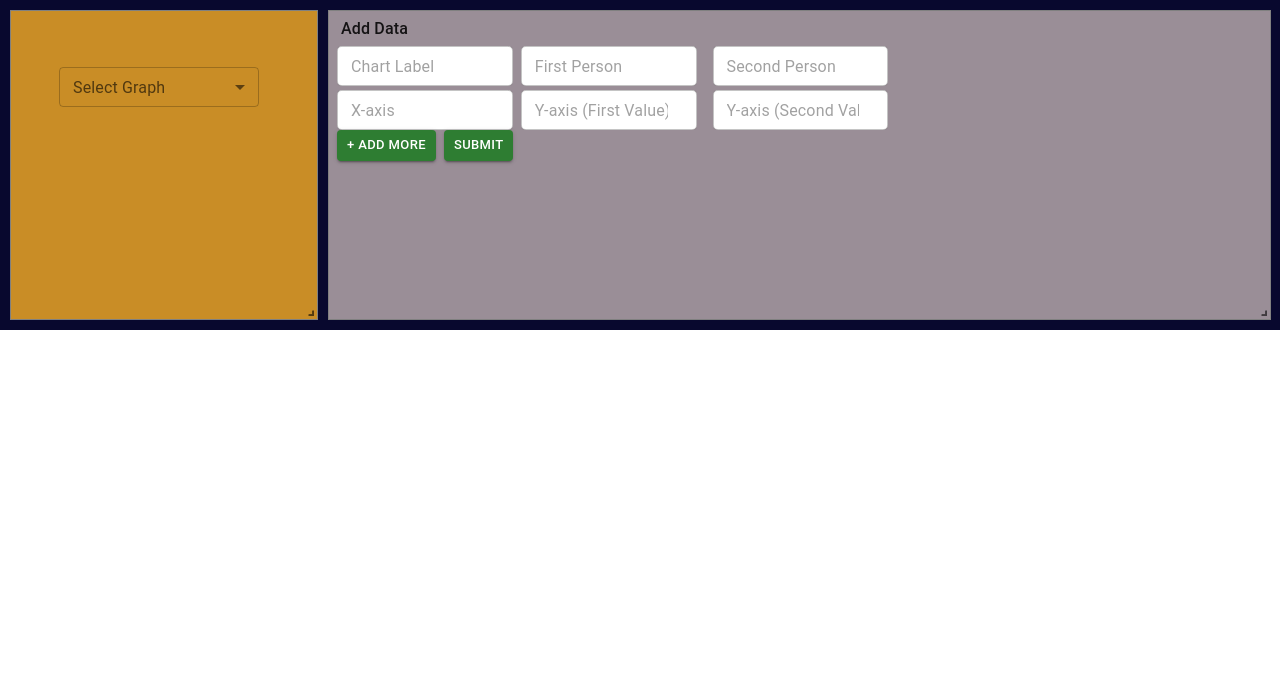
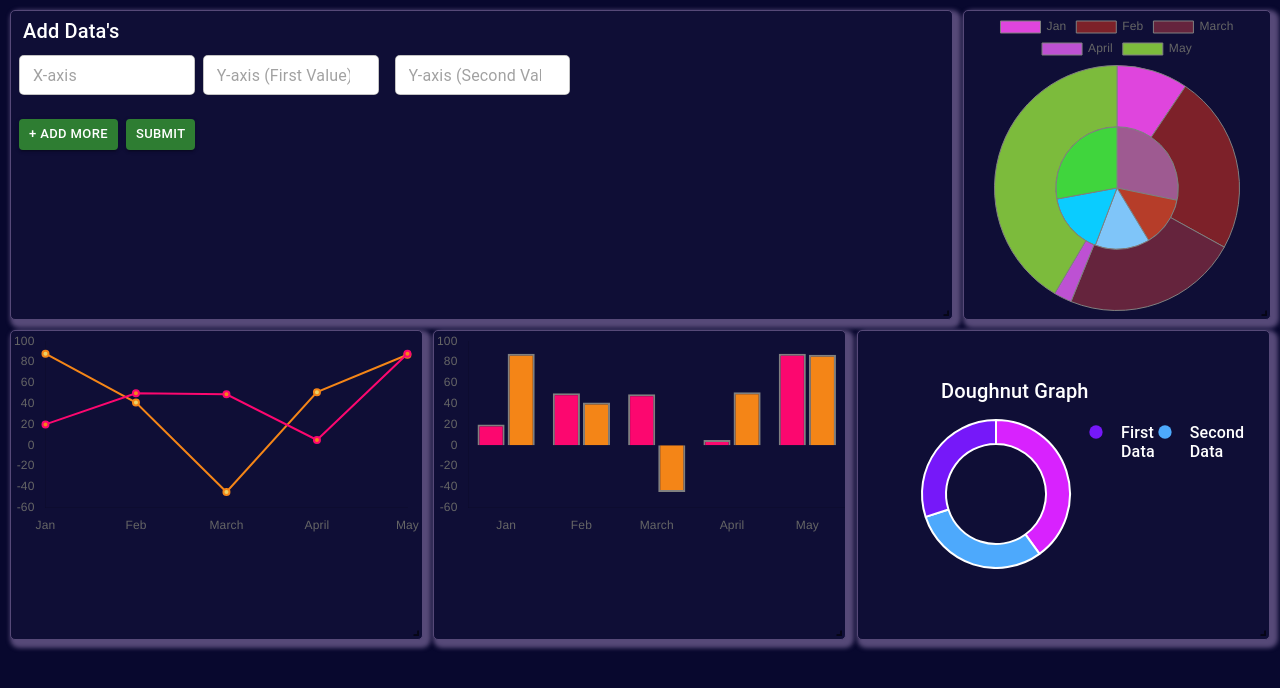
Before and after one commit to Raveen-deep/React-graph, a React (Create React App) app: page / in a window 1280 px wide. Shown: the top 688 px of the page. Built offline with nearby package versions, Linux system fonts and the light colour scheme.

Commit message:
add dark theme and changes whole UIs

```diff
--- a/src/App.css
+++ b/src/App.css
@@ -6,7 +6,7 @@
 }
 .layout{
   background: #08082E;
-  height: 100%;
+  min-height: 100vh;
   width: 100%;
 }
 .text-field {
@@ -14,3 +14,13 @@
     width: 19%;
     border-radius: 5px;
 }
+.chart-div{
+    background-color: #0F0E36;
+    border-radius: 5px;
+    border: 1px solid #564978;
+    box-shadow: 4px 4px 4px 4px #564978;
+}
+.doughnut-title{
+    margin-left: 35px;
+    color: white;
+}
--- a/src/App.js
+++ b/src/App.js
@@ -3,54 +3,68 @@ import "bootstrap/dist/css/bootstrap.min.css";
 import "/node_modules/react-grid-layout/css/styles.css";
 import "/node_modules/react-resizable/css/styles.css";
 import LineGraph from "./components/LineGraph";
-import Checkbox from "@mui/material/Checkbox";
+// import Checkbox from "@mui/material/Checkbox";
 import * as React from "react";
 import BarGraph from "./components/BarGraph";
 import PieGraph from "./components/PieGraph";
 import { Formik, Form, FieldArray } from "formik";
-import ListItemText from "@mui/material/ListItemText";
+// import ListItemText from "@mui/material/ListItemText";
 import { useState } from "react";
 import { Responsive, WidthProvider } from "react-grid-layout";
 import { TextField, Button } from "@mui/material";
 import DeleteOutlined from "@mui/icons-material/DeleteOutlined";
-import OutlinedInput from "@mui/material/OutlinedInput";
-import InputLabel from "@mui/material/InputLabel";
-import MenuItem from "@mui/material/MenuItem";
-import FormControl from "@mui/material/FormControl";
-import Select from "@mui/material/Select";
+// import OutlinedInput from "@mui/material/OutlinedInput";
+// import InputLabel from "@mui/material/InputLabel";
+// import MenuItem from "@mui/material/MenuItem";
+// import FormControl from "@mui/material/FormControl";
+import DoughnutGraph from "./components/DoughnutGraph";
+import FiberManualRecordIcon from "@mui/icons-material/FiberManualRecord";
+// import Select from "@mui/material/Select";
 import { ThemeProvider, createTheme } from "@mui/material/styles";
 import CssBaseline from "@mui/material/CssBaseline";
-const ITEM_HEIGHT = 48;
-const ITEM_PADDING_TOP = 8;
-const MenuProps = {
-  PaperProps: {
-    style: {
-      maxHeight: ITEM_HEIGHT * 4.5 + ITEM_PADDING_TOP,
-      width: 250,
-    },
-  },
-};
-const names = ["Line Chart", "Bar Chart", "Pie Chart"];
+// const ITEM_HEIGHT = 48;
+// const ITEM_PADDING_TOP = 8;
+// const MenuProps = {
+//     PaperProps: {
+//         style: {
+//             maxHeight: ITEM_HEIGHT * 4.5 + ITEM_PADDING_TOP,
+//             width: 250,
+//         },
+//     },
+// };
+// const names = ["Line Chart", "Bar Chart", "Pie Chart"];
 function App() {
     const ResponsiveReactGridLayout = WidthProvider(Responsive);
-    const [y_axis, setYAxis] = useState([]);
-    const [x_axis, setXAxis] = useState([]);
+    const [y_axis, setYAxis] = useState(["20", "50", "49", "05", "88"]);
+    const [x_axis, setXAxis] = useState([
+        "Jan",
+        "Feb",
+        "March",
+        "April",
+        "May",
+    ]);
     const [personDetail, setPersonDetail] = useState({
         first_person: "",
         second_person: "",
     });
-	const [theme, setTheme] = useState("light");
-    const [secondYAxis, setSecondYAxis] = useState([]);
+    // const [theme, setTheme] = useState("light");
+    const [secondYAxis, setSecondYAxis] = useState([
+        "88",
+        "41",
+        "-45",
+        "51",
+        "87",
+    ]);
 
     const darkTheme = createTheme({
         palette: {
             primary: {
-            main:"#08082E",
+                main: "#08082E",
             },
-        secondary:{
+            secondary: {
                 main: "#fc076fd9",
-        }
-    }
+            },
+        },
     });
 
     const initialValues = {
@@ -91,28 +105,26 @@ function App() {
         setSecondYAxis(second_y_axis);
     };
 
-
-  const [personName, setPersonName] = React.useState([]);
-  const handleChange = (event) => {
-    const {
-      target: { value },
-    } = event;
-    setPersonName(
-      // On autofill we get a stringified value.
-      typeof value === "string" ? value.split(",") : value
-    );
-    console.log("here=>", personName);
-  };
+    // const [personName, setPersonName] = React.useState([]);
+    // const handleChange = (event) => {
+    //     const {
+    //         target: { value },
+    //     } = event;
+    //     setPersonName(
+    //         // On autofill we get a stringified value.
+    //         typeof value === "string" ? value.split(",") : value
+    //     );
+    //     console.log("here=>", personName);
+    // };
 
     return (
         <ThemeProvider theme={darkTheme}>
             <CssBaseline />
             <ResponsiveReactGridLayout className="layout">
-        <div
-          style={{ border: "solid 1px gray", backgroundColor: "#C98D26" }}
+                {/* <div
                     key="a"
                     data-grid={{ x: 0, y: 0, w: 3, h: 2 }}
-          className="px-5 py-5"
+                    className="px-5 py-5 chart-div"
                 >
                     <FormControl sx={{ mt: 1, width: 200 }} size="small">
                         <InputLabel id="demo-multiple-checkbox-label">
@@ -138,14 +150,15 @@ function App() {
                             ))}
                         </Select>
                     </FormControl>
-            </div>
+                </div> */}
                 <div
-                className="px-2 py-2"
-                style={{ border: "solid 1px gray", background: "rgb(154,142,151)" }}
+                    className="px-2 py-2 chart-div"
                     key="b"
-                data-grid={{ x: 3, y: 0, w: 9, h: 2 }}
+                    data-grid={{ x: 0, y: 0, w: 9, h: 2 }}
                 >
-                <h6 className="mx-1">Add Data</h6>
+                    <h5 className="mx-1" style={{ color: "white" }}>
+                        Add Data's
+                    </h5>
                     <Formik
                         initialValues={initialValues}
                         onSubmit={onSubmit}
@@ -154,14 +167,13 @@ function App() {
                         {(formik) => (
                             <Form>
                                 {/* <span className="text-field">Month</span> */}
-                            <TextField
+                                {/* <TextField
                                     size="small"
                                     placeholder="Chart Label"
                                     variant="outlined"
+                                    value="Month's"
                                     className="text-field"
-                                inputProps={
-                                    { readOnly: true, }
-                                }
+                                    inputProps={{ readOnly: true }}
                                 />
                                 <TextField
                                     size="small"
@@ -186,11 +198,12 @@ function App() {
                                             e.target.value
                                         );
                                     }}
-                            />
+                                /> */}
                                 <FieldArray name={`graphValues`}>
                                     {({ remove, push }) => (
                                         <>
-                                        {formik.values.graphValues.length > 0 &&
+                                            {formik.values.graphValues.length >
+                                                0 &&
                                                 formik.values.graphValues.map(
                                                     (graphValues, index) => (
                                                         <div key={index}>
@@ -199,7 +212,9 @@ function App() {
                                                                 size="small"
                                                                 placeholder="X-axis"
                                                                 variant="outlined"
-                                                            onChange={(e) => {
+                                                                onChange={(
+                                                                    e
+                                                                ) => {
                                                                     formik.setFieldValue(
                                                                         `graphValues.${index}.x_axis_labels`,
                                                                         e.target
@@ -213,7 +228,9 @@ function App() {
                                                                 placeholder="Y-axis (First Value)"
                                                                 type="number"
                                                                 variant="outlined"
-                                                            onChange={(e) => {
+                                                                onChange={(
+                                                                    e
+                                                                ) => {
                                                                     formik.setFieldValue(
                                                                         `graphValues.${index}.y_axis_fist_val`,
                                                                         e.target
@@ -227,7 +244,9 @@ function App() {
                                                                 placeholder="Y-axis (Second Value)"
                                                                 type="number"
                                                                 variant="outlined"
-                                                            onChange={(e) => {
+                                                                onChange={(
+                                                                    e
+                                                                ) => {
                                                                     formik.setFieldValue(
                                                                         `graphValues.${index}.y_axis_second_val`,
                                                                         e.target
@@ -243,7 +262,10 @@ function App() {
                                                                             index
                                                                         )
                                                                     }
-                                                                className="mt-1"
+                                                                    style={{
+                                                                        color: "white", cursor:'pointer'
+                                                                    }}
+                                                                    className="mt-3"
                                                                     fontSize="small"
                                                                     variant="outlined"
                                                                 />
@@ -253,6 +275,8 @@ function App() {
                                                         </div>
                                                     )
                                                 )}
+                                            {/* <span className="m-2"> */}
+                                            <br />
                                             <Button
                                                 variant="contained"
                                                 color="success"
@@ -272,6 +296,7 @@ function App() {
                                             >
                                                 Submit
                                             </Button>
+                                            {/* </span> */}
                                         </>
                                     )}
                                 </FieldArray>
@@ -279,9 +304,9 @@ function App() {
                         )}
                     </Formik>
                 </div>
-            {personName.includes("Line Chart") && (
+                {/* {personName.includes("Line Chart") && ( */}
                 <div
-                    style={{ border: "solid 1px gray", background: "#eeeeee" }}
+                    className="chart-div"
                     key="c"
                     data-grid={{ x: 0, y: 6, w: 4, h: 2 }}
                 >
@@ -294,10 +319,10 @@ function App() {
                         }}
                     />
                 </div>
-            )}
-            {personName.includes("Bar Chart") && (
+                {/* )} */}
+                {/* {personName.includes("Bar Chart") && ( */}
                 <div
-                    style={{ border: "solid 1px gray", background: "#d2f7d2" }}
+                    className="chart-div"
                     key="d"
                     data-grid={{ x: 4, y: 0, w: 4, h: 2 }}
                 >
@@ -310,17 +335,15 @@ function App() {
                         }}
                     />
                 </div>
-            )}
-            {personName.includes("Pie Chart") && (
+                {/* )} */}
+                {/* {personName.includes("Pie Chart") && ( */}
                 <div
-                    style={{
-                        border: "solid 1px gray",
-                        backgroundColor: "#fceadc",
-                    }}
+                    className="chart-div"
                     key="e"
-                    data-grid={{ x: 8, y: 0, w: 4, h: 2 }}
+                    data-grid={{ x: 9, y: 0, w: 3, h: 2 }}
                 >
                     <PieGraph
+                        className="chart-div"
                         style={{ width: "100%" }}
                         data={{
                             x_axis_data: x_axis,
@@ -330,7 +353,37 @@ function App() {
                         }}
                     />
                 </div>
-            )}
+                {/* )} */}
+                <div
+                    className="chart-div py-5 px-5"
+                    key="f"
+                    data-grid={{ x: 9, y: 4, w: 4, h: 2 }}
+                >
+                    <h5 className="doughnut-title pb-2">Doughnut Graph</h5>
+                    <div
+                        style={{
+                            display: "flex",
+                            justifyContent: "space-between",
+                        }}
+                    >
+                        <DoughnutGraph />
+                        <div>
+                            <FiberManualRecordIcon
+                                fontSize="small"
+                                style={{ color: "#7618F9" }}
+                            />
+                            <h6 className="doughnut-title" style={{marginTop:'-20px'}}>First Data</h6>
+                        </div>
+                        <br/>
+                        <div>
+                            <FiberManualRecordIcon
+                                fontSize="small"
+                                style={{ color: "#4DA9FC" }}
+                            />
+                            <h6 className="doughnut-title" style={{marginTop:'-20px'}}>Second Data</h6>
+                        </div>
+                    </div>
+                </div>
             </ResponsiveReactGridLayout>
         </ThemeProvider>
     );
--- a/src/components/BarGraph.js
+++ b/src/components/BarGraph.js
@@ -26,7 +26,7 @@ export default function BarGraph(props) {
             {
                 label: props.data.personDetail?.first_person,
                 data: props.data.y_axis_data,
-                backgroundColor: "#ebd267",
+                backgroundColor: "#FC076F",
                 borderColor: "gray",
                 // pointBackgroundColor: "red",
                 borderWidth: 2,
@@ -34,13 +34,17 @@ export default function BarGraph(props) {
             {
                 label: props.data.personDetail?.second_person,
                 data: props.data.second_y_axis_data,
-                backgroundColor: "#7abfc2",
+                backgroundColor: "#F48517",
                 borderColor: "gray",
                 borderWidth: 2,
             },
+
         ],
     };
     const option = {
+        plugins: {
+            legend: false // Hide legend
+        },
         scales: {
             x: {
                 grid: {
--- /dev/null
+++ b/src/components/DoughnutGraph.js
@@ -0,0 +1,45 @@
+import React from "react";
+import { Doughnut } from "react-chartjs-2";
+import {
+    Chart as ChartJs,
+    // Title,
+    Tooltip,
+    ArcElement,
+    Legend,
+    // PointElement,
+    // Filler,
+} from "chart.js";
+
+ChartJs.register(Tooltip, ArcElement, Legend);
+
+function DoughnutGraph() {
+    const data = {
+        labels: ["First Data", "Second Data", "Third Data"],
+        datasets: [
+            {
+                label: "My First Dataset",
+                data: [100, 75, 75],
+                backgroundColor: ["#D822FE", "#4DA9FC", "#7618F9"],
+                // spacing:1,
+                cutout: "50",
+                // hoverOffset: 4
+            },
+        ],
+    };
+    const options = {
+      plugins: {
+        legend: false // Hide legend
+    },
+    };
+    return (
+        <div>
+            <Doughnut
+                data={data}
+                options={options}
+                style={{ maxWidth: "180px", maxHeight: "150px" }}
+            />
+        </div>
+    );
+}
+
+export default DoughnutGraph;
--- a/src/components/LineGraph.js
+++ b/src/components/LineGraph.js
@@ -30,25 +30,28 @@ export default function LineGraph(props) {
                 label: props.data.personDetail?.first_person,
                 data: props.data.y_axis_data,
                 backgroundColor: "#ebd267",
-                borderColor: "gray",
+                borderColor: "#FC076F",
                 // tension: 0.2,
                 fill: false,
-                pointBackgroundColor: "#ebd267",
+                pointBackgroundColor: "#F48517",
                 borderWidth: 2,
             },
             {
                 label: props.data.personDetail?.second_person,
                 data: props.data.second_y_axis_data,
-                backgroundColor: "#7abfc2",
-                borderColor: "gray",
+                backgroundColor: "#F48517",
+                borderColor: "#F48517",
                 // tension: ,
                 fill: false,
-                pointBackgroundColor: "#7abfc2",
+                pointBackgroundColor: "#ebd267",
                 borderWidth: 2,
             },
         ],
     };
     const option = {
+        plugins: {
+            legend: false // Hide legend
+        },
         scales: {
             x: {
                 grid: {
```
Also changed, not shown: src/components/PieGraph.js (+8 -1 lines). Lines whose indentation alone changed are shown as unchanged.
